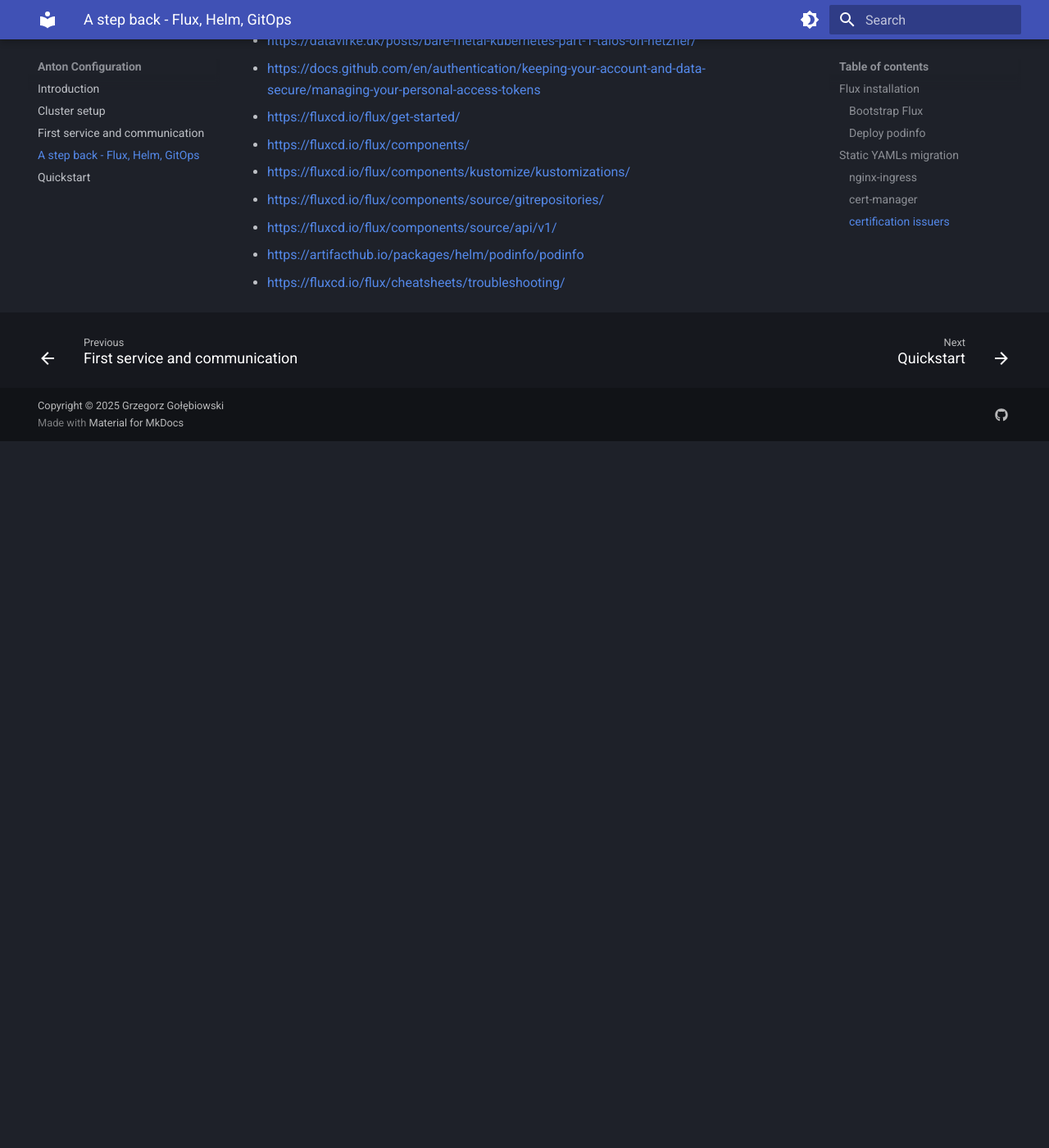
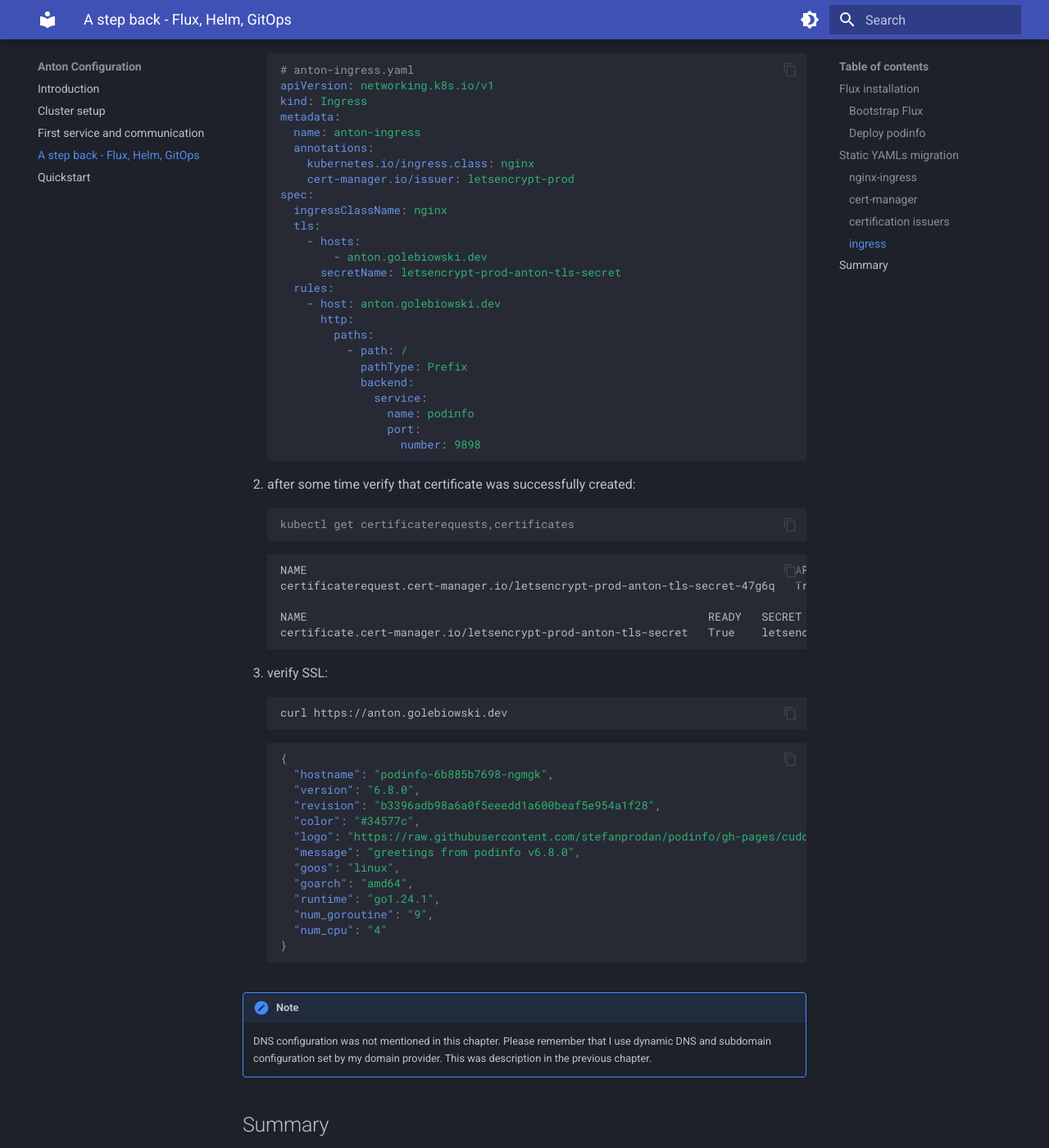
Before and after one commit to gregg127/anton, an MkDocs documentation site: the page built from docs/docs/03_flux_gitops.md, in a window 1280 px wide and 1400 px high, scrolled down 11225 px. Shown: the whole window at 82% size. Built offline with MkDocs 1.6.1 and Material for MkDocs 9.7.7, drawn with Linux system fonts in a browser that asks for light colours; before the commit the page ends 11763 px from its top, so only the background shows below that; some of the changed text lies outside the part shown.

Commit message:
Add ingress, cleanup, update docs

````diff
--- a/docs/docs/02_services.md
+++ b/docs/docs/02_services.md
@@ -247,6 +247,8 @@ Commercial support is available at
 </body>
 ```
 
+## Summary
+
 To summarize this chapter I ended up with:
 
 * working nginx `Deployment` and `Service`
--- a/docs/docs/03_flux_gitops.md
+++ b/docs/docs/03_flux_gitops.md
@@ -462,7 +462,7 @@ replicaset.apps/cert-manager-webhook-54b5d8cb64      1         1         1
 ```yaml
 # certificate-issuers.yaml
 apiVersion: cert-manager.io/v1
-kind: ClusterIssuer
+kind: Issuer
 metadata:
   name: letsencrypt-staging
 spec:
@@ -481,7 +481,7 @@ spec:
             class: nginx
 ---
 apiVersion: cert-manager.io/v1
-kind: ClusterIssuer
+kind: Issuer
 metadata:
   name: letsencrypt-prod
 spec:
@@ -518,6 +518,113 @@ letsencrypt-prod      True    The ACME account was registered with the ACME serv
 letsencrypt-staging   True    The ACME account was registered with the ACME server   3m20s
 ```
 
+### ingress
+
+1. restore and apply YAML configuration for Ingress. This remained unchanged:
+```yaml
+# anton-ingress.yaml
+apiVersion: networking.k8s.io/v1
+kind: Ingress
+metadata:
+  name: anton-ingress
+  annotations:
+    kubernetes.io/ingress.class: nginx
+    cert-manager.io/issuer: letsencrypt-prod
+spec:
+  ingressClassName: nginx
+  tls:
+    - hosts:
+        - anton.golebiowski.dev
+      secretName: letsencrypt-prod-anton-tls-secret
+  rules:
+    - host: anton.golebiowski.dev
+      http:
+        paths:
+          - path: /
+            pathType: Prefix
+            backend:
+              service:
+                name: podinfo
+                port:
+                  number: 9898
+```
+2. after some time verify that certificate was successfully created:
+```console
+kubectl get certificaterequests,certificates
+```
+```
+NAME                                                                         APPROVED   DENIED   READY   ISSUER             REQUESTOR                                         AGE
+certificaterequest.cert-manager.io/letsencrypt-prod-anton-tls-secret-47g6q   True                True    letsencrypt-prod   system:serviceaccount:cert-manager:cert-manager   2m1s
+
+NAME                                                            READY   SECRET                              AGE
+certificate.cert-manager.io/letsencrypt-prod-anton-tls-secret   True    letsencrypt-prod-anton-tls-secret   2m1s
+```
+3. verify SSL:
+```
+curl https://anton.golebiowski.dev
+```
+```json
+{
+  "hostname": "podinfo-6b885b7698-ngmgk",
+  "version": "6.8.0",
+  "revision": "b3396adb98a6a0f5eeedd1a600beaf5e954a1f28",
+  "color": "#34577c",
+  "logo": "https://raw.githubusercontent.com/stefanprodan/podinfo/gh-pages/cuddle_clap.gif",
+  "message": "greetings from podinfo v6.8.0",
+  "goos": "linux",
+  "goarch": "amd64",
+  "runtime": "go1.24.1",
+  "num_goroutine": "9",
+  "num_cpu": "4"
+}
+```
+
+!!! note
+    DNS configuration was not mentioned in this chapter. Please remember that I use dynamic DNS and subdomain configuration set by my domain provider. This was description in the previous chapter.
+
+## Summary
+To summarize what I did while working on this chapter:
+
+* removed all previous YAML manifests
+* wiped my cluster and set it up again
+* setup Flux and implemented GitOps
+* deployed podinfo as an example and testing application (replacement for nginx-unpriviliged)
+* restored and migrated nginx-ingress
+* restored and migrated cert-manager
+* restored and refactored cert issuers manifest(s)
+* restored ingress
+
+Now the repository looks much better and a huge amount of code from previous static YAMLs was removed.
+
+After this directory structure with my cluster resources looks like this:
+```
+tree cluster-resources
+```
+```
+cluster-resources
+├── infrastructure
+│   ├── README.md
+│   ├── cert-manager
+│   │   ├── README.md
+│   │   └── cert-manager.yaml
+│   ├── flux
+│   │   └── flux-system
+│   │       ├── gotk-components.yaml
+│   │       ├── gotk-sync.yaml
+│   │       └── kustomization.yaml
+│   └── nginx-ingress
+│       ├── README.md
+│       └── nginx-ingress.yaml
+├── ingress
+│   ├── README.txt
+│   ├── anton-ingress.yaml
+│   └── cert-issuers
+│       └── certificate-issuers.yaml
+└── services
+    ├── README.txt
+    └── podinfo
+        └── podinfo.yaml
+```
 ---
 
 Sources:
````
Also changed, not shown: cluster-resources/infrastructure/README.md (added), 10 other files.
